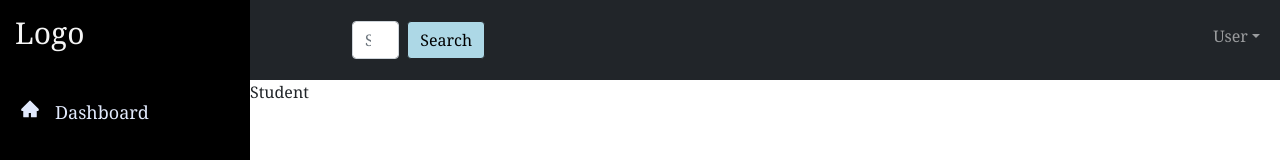
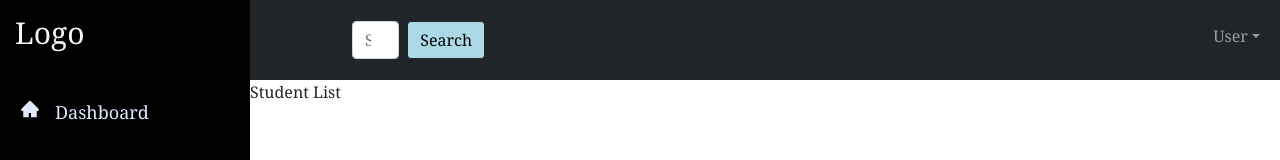
Before and after one commit to jannatsoftit/sms-react-frontend-002, a React (Vite) app: page /user/student in a window 1280 px wide. Shown: the top 160 px of the page. Built offline with nearby package versions, Linux system fonts and the light colour scheme.

Commit message:
- added student and admin

```diff
--- a/src/App.jsx
+++ b/src/App.jsx
@@ -2,8 +2,8 @@ import './App.css';
 import { BrowserRouter, Route, Routes } from 'react-router-dom';
 
 import Dashboard from './Components/Pages/Dashboard/Dashboard';
-import Admin from './Components/Pages/User/Admin';
-import Student from './Components/Pages/User/Student';
+import Admin from './Components/Pages/Admin/AdminList/AdminList';
+import Student from './Components/Pages/Student/StudentList/StudentList';
 import Examination from './Components/Pages/Examination/Examination';
 import Accountant from './Components/Pages/Accountant/Accountant';
 import Admission from './Components/Pages/Admission/Admission';
--- /dev/null
+++ b/src/Components/Pages/Admin/AdminList/AdminList.jsx
@@ -0,0 +1,9 @@
+const AdminList = () => {
+  return (
+    <div>
+      <p>Admin List</p>
+    </div>
+  )
+}
+
+export default AdminList;
--- /dev/null
+++ b/src/Components/Pages/Student/StudentList/StudentList.jsx
@@ -0,0 +1,9 @@
+const StudentList = () => {
+  return (
+    <div>
+      <p>Student List</p>
+    </div>
+  )
+}
+
+export default StudentList;
--- a/src/Components/Pages/User/Admin.jsx
+++ /dev/null
@@ -1,11 +0,0 @@
-import React from 'react';
-
-const Admin = () => {
-  return (
-    <div>
-      <p>Admin</p>
-    </div>
-  )
-}
-
-export default Admin;
--- a/src/Components/Pages/User/Student.jsx
+++ /dev/null
@@ -1,11 +0,0 @@
-import React from 'react';
-
-const Student = () => {
-  return (
-    <div>
-      <p>Student</p>
-    </div>
-  )
-}
-
-export default Student;
```
Also changed, not shown: src/Components/forms/AdminForm/Adminform.jsx (added), src/Components/table/AdminTable/AdminTable.jsx (added).
